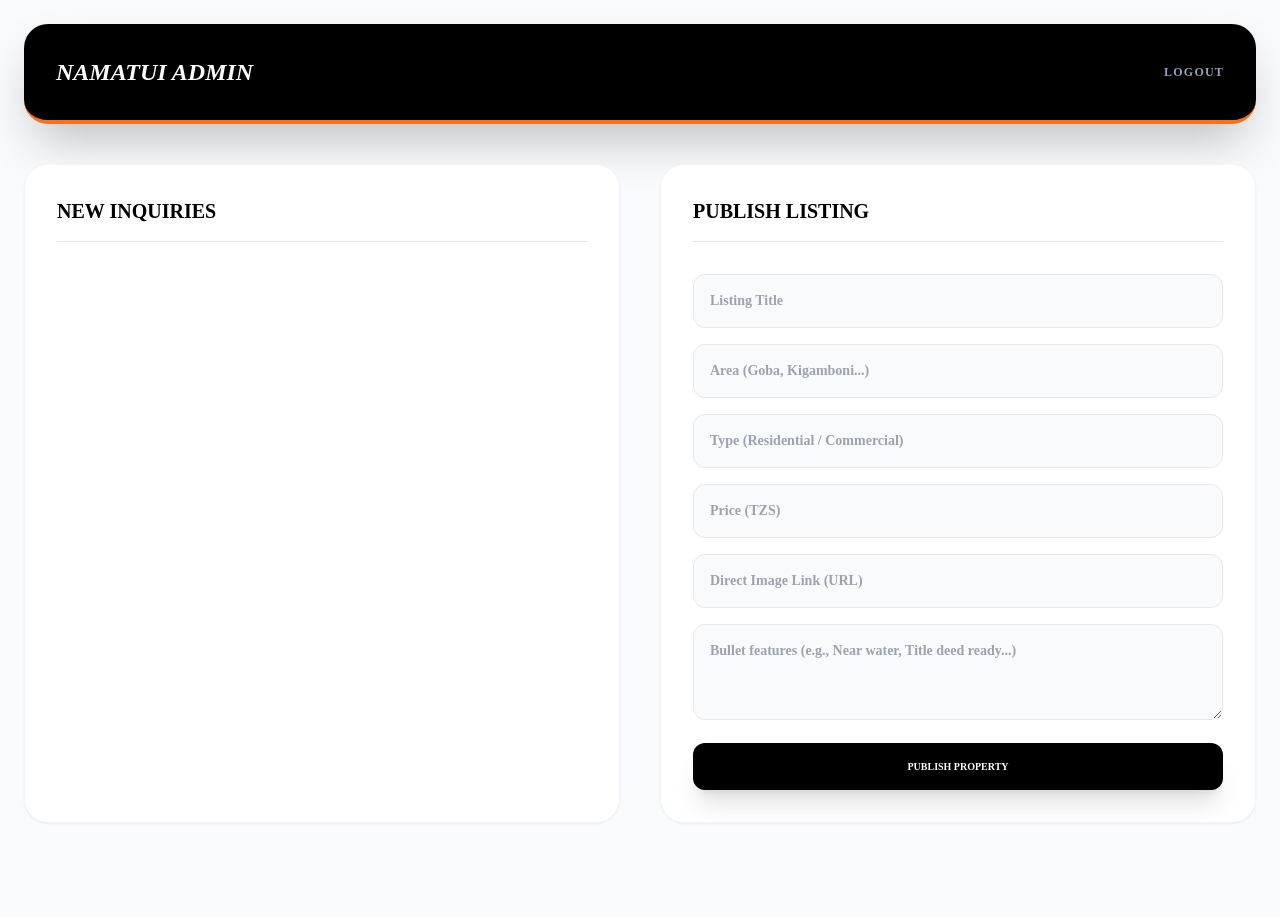
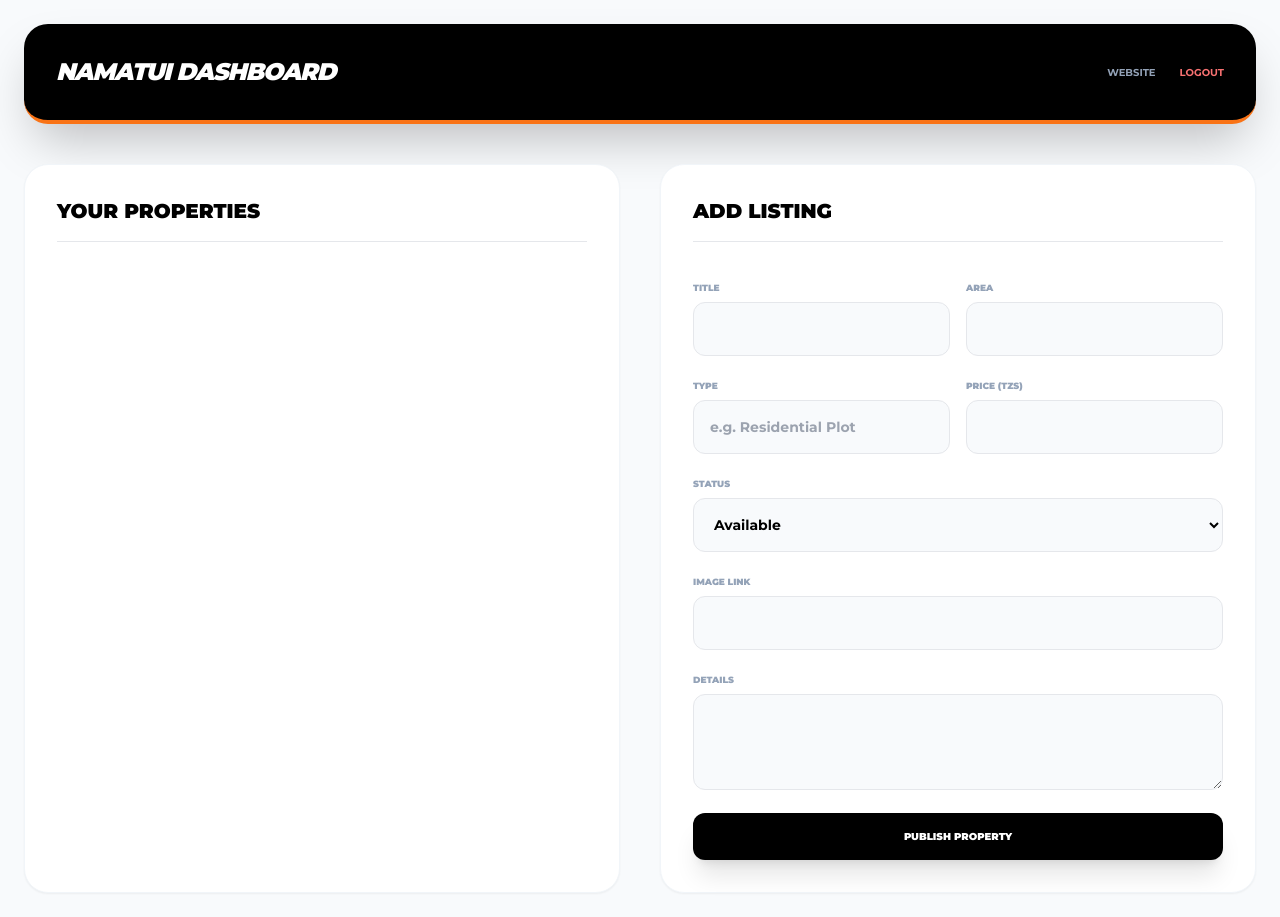
Before and after one commit to ngamilagaboniface-beep/namatui_company, a Flask app: page /admin in a window 1280 px wide. Before the commit the page ends 801 px from the top, so only its background shows below. Run offline with Flask 3, Linux system fonts and the light colour scheme; a user stored in the database is signed in; some libraries are stand-ins or nearby versions.

Commit message:
Update admin.html

```diff
--- a/templates/admin.html
+++ b/templates/admin.html
@@ -2,49 +2,126 @@
 <html lang="en">
 <head>
     <meta charset="UTF-8">
-    <title>Namatui Admin Dashboard</title>
+    <title>Namatui Admin | Management</title>
     <script src="https://cdn.tailwindcss.com"></script>
+    <link href="https://fonts.googleapis.com/css2?family=Montserrat:wght@400;700;900&display=swap" rel="stylesheet">
+    <style>body { font-family: 'Montserrat', sans-serif; }</style>
 </head>
-<body class="bg-slate-50 p-6 font-['Montserrat']">
+<body class="bg-slate-50 p-6">
     <div class="container mx-auto">
-        <div class="flex justify-between items-center mb-10 bg-black text-white p-8 rounded-3xl border-b-4 border-orange-500 shadow-2xl">
-            <h1 class="text-2xl font-black uppercase italic">Namatui Admin</h1>
-            <a href="/logout" class="text-xs font-bold uppercase tracking-widest text-slate-400 hover:text-orange-500 transition">Logout</a>
+        <div class="flex justify-between items-center mb-10 bg-black text-white p-8 rounded-3xl shadow-2xl border-b-4 border-orange-500">
+            <h1 class="text-2xl font-black uppercase italic tracking-tighter">Namatui Dashboard</h1>
+            <div class="flex gap-6">
+                <a href="/" class="text-[10px] font-bold text-slate-400 hover:text-white uppercase transition">Website</a>
+                <a href="/logout" class="text-[10px] font-bold text-red-400 uppercase transition">Logout</a>
+            </div>
         </div>
 
         <div class="grid grid-cols-1 lg:grid-cols-2 gap-10">
-            <div class="bg-white p-8 rounded-3xl shadow-sm border border-slate-100 overflow-y-auto max-h-[800px]">
-                <h2 class="text-xl font-black mb-8 border-b pb-4 uppercase">New Inquiries</h2>
-                <div class="space-y-6">
-                    {% for i in inquiries %}
-                    <div class="p-6 bg-slate-50 rounded-2xl border hover:border-orange-300 transition group">
-                        <div class="flex justify-between mb-2">
-                            <span class="font-black text-black uppercase text-xs">{{ i.customer_name }}</span>
-                            <span class="text-[9px] font-bold text-slate-400 italic">{{ i.timestamp.strftime('%Y-%m-%d') }}</span>
+            <div class="bg-white p-8 rounded-3xl shadow-sm border border-slate-100">
+                <h2 class="text-xl font-black mb-8 border-b pb-4 uppercase">Your Properties</h2>
+                <div class="space-y-4">
+                    {% for p in properties %}
+                    <div class="p-6 bg-slate-50 rounded-2xl flex justify-between items-center group border border-transparent hover:border-orange-200 transition">
+                        <div>
+                            <span class="text-[8px] font-bold uppercase px-2 py-1 rounded {{ 'bg-green-100 text-green-600' if p.status == 'Available' else 'bg-red-100 text-red-600' }} mb-2 inline-block">
+                                {{ p.status }}
+                            </span>
+                            <p class="font-black text-sm text-black uppercase">{{ p.title }}</p>
+                            <p class="text-[10px] font-bold text-slate-400">{{ p.location }} | {{ "{:,.0f}".format(p.price) }} TZS</p>
                         </div>
-                        <p class="text-xs font-bold text-slate-600">📞 {{ i.customer_phone }} | 📧 {{ i.customer_email }}</p>
-                        <div class="mt-4 p-4 bg-white rounded-xl border border-slate-100 group-hover:bg-orange-50 transition">
-                            <p class="text-[9px] font-black text-orange-600 uppercase mb-2 italic">Customer Choice:</p>
-                            <p class="text-xs font-medium text-black">{{ i.selected_plots }}</p>
+                        <div class="flex gap-2">
+                            <button onclick="editProperty({{ p|tojson }})" class="bg-black text-white p-3 rounded-lg hover:bg-orange-500 transition">
+                                <svg class="w-4 h-4" fill="none" stroke="currentColor" viewBox="0 0 24 24"><path d="M15.232 5.232l3.536 3.536m-2.036-5.036a2.5 2.5 0 113.536 3.536L6.5 21.036H3v-3.572L16.732 3.732z"/></svg>
+                            </button>
+                            <form action="/admin/delete/{{ p.id }}" method="POST">
+                                <button class="bg-red-50 text-red-500 p-3 rounded-lg hover:bg-red-500 hover:text-white transition">
+                                    <svg class="w-4 h-4" fill="none" stroke="currentColor" viewBox="0 0 24 24"><path d="M19 7l-.867 12.142A2 2 0 0116.138 21H7.862a2 2 0 01-1.995-1.858L5 7m5 4v6m4-6v6m1-10V4a1 1 0 00-1-1h-4a1 1 0 00-1 1v3M4 7h16"/></svg>
+                                </button>
+                            </form>
                         </div>
                     </div>
                     {% endfor %}
                 </div>
             </div>
 
-            <div class="bg-white p-8 rounded-3xl shadow-sm border border-slate-100 h-fit sticky top-6">
-                <h2 class="text-xl font-black mb-8 border-b pb-4 uppercase">Publish Listing</h2>
-                <form action="/admin/upload" method="POST" class="space-y-4">
-                    <input type="text" name="title" placeholder="Listing Title" required class="w-full p-4 bg-slate-50 border rounded-xl outline-none font-bold text-sm focus:ring-2 ring-orange-400">
-                    <input type="text" name="location" placeholder="Area (Goba, Kigamboni...)" required class="w-full p-4 bg-slate-50 border rounded-xl outline-none font-bold text-sm focus:ring-2 ring-orange-400">
-                    <input type="text" name="type" placeholder="Type (Residential / Commercial)" required class="w-full p-4 bg-slate-50 border rounded-xl outline-none font-bold text-sm focus:ring-2 ring-orange-400">
-                    <input type="number" name="price" placeholder="Price (TZS)" required class="w-full p-4 bg-slate-50 border rounded-xl outline-none font-bold text-sm focus:ring-2 ring-orange-400">
-                    <input type="text" name="image_url" placeholder="Direct Image Link (URL)" required class="w-full p-4 bg-slate-50 border rounded-xl outline-none font-bold text-sm focus:ring-2 ring-orange-400">
-                    <textarea name="features" placeholder="Bullet features (e.g., Near water, Title deed ready...)" class="w-full p-4 bg-slate-50 border rounded-xl outline-none font-bold text-sm h-24 focus:ring-2 ring-orange-400"></textarea>
-                    <button class="w-full bg-black text-white py-4 rounded-xl font-black uppercase text-[10px] hover:bg-orange-500 shadow-xl transition">Publish Property</button>
+            <div id="form-container" class="bg-white p-8 rounded-3xl shadow-sm border border-slate-100 h-fit sticky top-6">
+                <h2 id="form-title" class="text-xl font-black mb-8 border-b pb-4 uppercase">Add Listing</h2>
+                <form action="/admin/save" method="POST" class="space-y-4">
+                    <input type="hidden" name="property_id" id="property_id">
+
+                    <div class="grid grid-cols-2 gap-4">
+                        <div class="space-y-1">
+                            <label class="text-[9px] font-black uppercase text-slate-400">Title</label>
+                            <input type="text" name="title" id="title" required class="w-full p-4 bg-slate-50 rounded-xl outline-none font-bold text-sm border focus:border-orange-400">
+                        </div>
+                        <div class="space-y-1">
+                            <label class="text-[9px] font-black uppercase text-slate-400">Area</label>
+                            <input type="text" name="location" id="location" required class="w-full p-4 bg-slate-50 rounded-xl outline-none font-bold text-sm border focus:border-orange-400">
+                        </div>
+                    </div>
+
+                    <div class="grid grid-cols-2 gap-4">
+                        <div class="space-y-1">
+                            <label class="text-[9px] font-black uppercase text-slate-400">Type</label>
+                            <input type="text" name="type" id="type" placeholder="e.g. Residential Plot" required class="w-full p-4 bg-slate-50 rounded-xl outline-none font-bold text-sm border focus:border-orange-400">
+                        </div>
+                        <div class="space-y-1">
+                            <label class="text-[9px] font-black uppercase text-slate-400">Price (TZS)</label>
+                            <input type="number" name="price" id="price" required class="w-full p-4 bg-slate-50 rounded-xl outline-none font-bold text-sm border focus:border-orange-400">
+                        </div>
+                    </div>
+
+                    <div class="space-y-1">
+                        <label class="text-[9px] font-black uppercase text-slate-400">Status</label>
+                        <select name="status" id="status" class="w-full p-4 bg-slate-50 rounded-xl outline-none font-bold text-sm border focus:border-orange-400">
+                            <option value="Available">Available</option>
+                            <option value="Sold">Sold</option>
+                        </select>
+                    </div>
+
+                    <div class="space-y-1">
+                        <label class="text-[9px] font-black uppercase text-slate-400">Image Link</label>
+                        <input type="text" name="image_url" id="image_url" required class="w-full p-4 bg-slate-50 rounded-xl outline-none font-bold text-sm border focus:border-orange-400">
+                    </div>
+
+                    <div class="space-y-1">
+                        <label class="text-[9px] font-black uppercase text-slate-400">Details</label>
+                        <textarea name="features" id="features" class="w-full p-4 bg-slate-50 rounded-xl outline-none font-bold text-sm h-24 border focus:border-orange-400"></textarea>
+                    </div>
+
+                    <button id="submit-btn" class="w-full bg-black text-white py-4 rounded-xl font-black uppercase text-[10px] hover:bg-orange-500 shadow-xl transition">Publish Property</button>
+                    <button type="button" id="cancel-btn" onclick="resetForm()" class="hidden w-full text-slate-400 font-bold uppercase text-[9px] mt-2">Cancel Edit</button>
                 </form>
             </div>
         </div>
     </div>
+
+    <script>
+        function editProperty(p) {
+            document.getElementById('form-title').innerText = "Update Listing";
+            document.getElementById('submit-btn').innerText = "Save Changes";
+            document.getElementById('cancel-btn').classList.remove('hidden');
+
+            document.getElementById('property_id').value = p.id;
+            document.getElementById('title').value = p.title;
+            document.getElementById('location').value = p.location;
+            document.getElementById('type').value = p.property_type;
+            document.getElementById('price').value = p.price;
+            document.getElementById('status').value = p.status;
+            document.getElementById('image_url').value = p.image_url;
+            document.getElementById('features').value = p.features;
+
+            window.scrollTo({ top: document.getElementById('form-container').offsetTop - 50, behavior: 'smooth' });
+        }
+
+        function resetForm() {
+            document.getElementById('form-title').innerText = "Add Listing";
+            document.getElementById('submit-btn').innerText = "Publish Property";
+            document.getElementById('cancel-btn').classList.add('hidden');
+            document.getElementById('property_id').value = "";
+            document.querySelector('form').reset();
+        }
+    </script>
 </body>
 </html>
```
